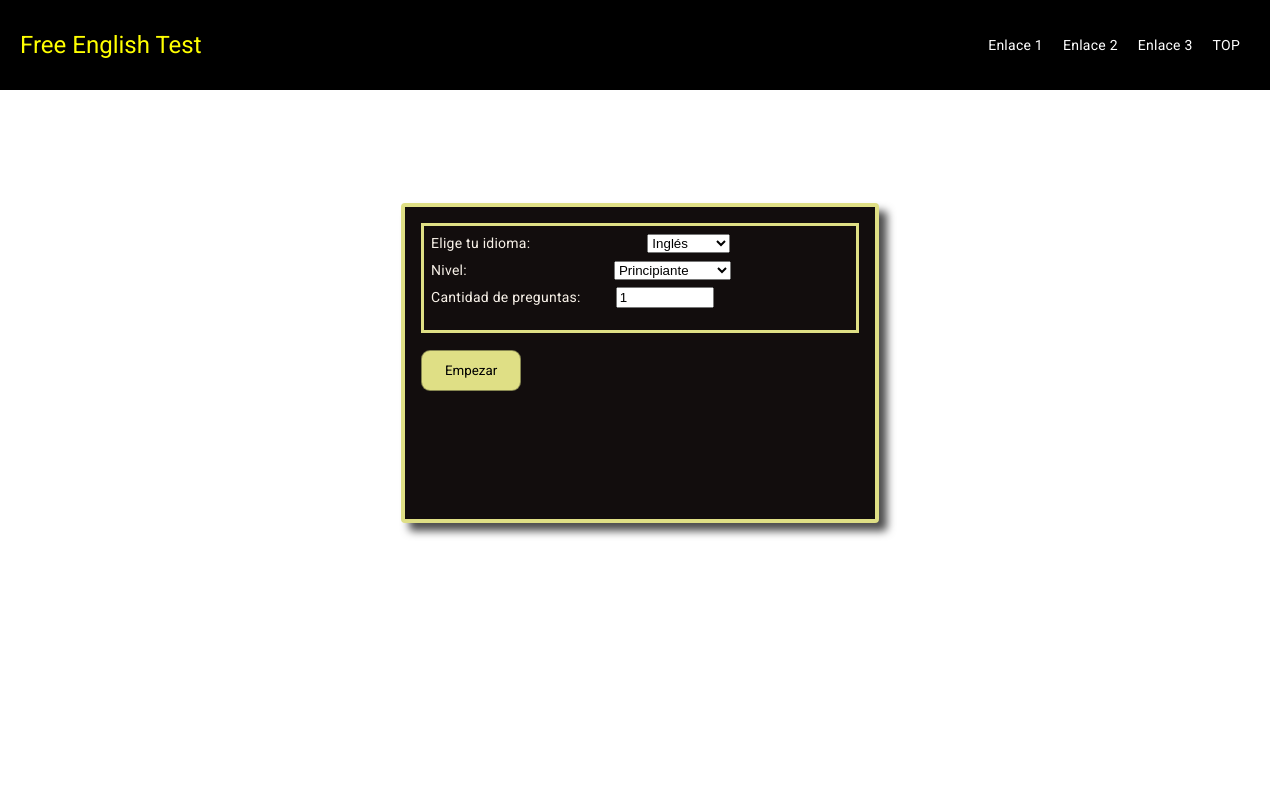
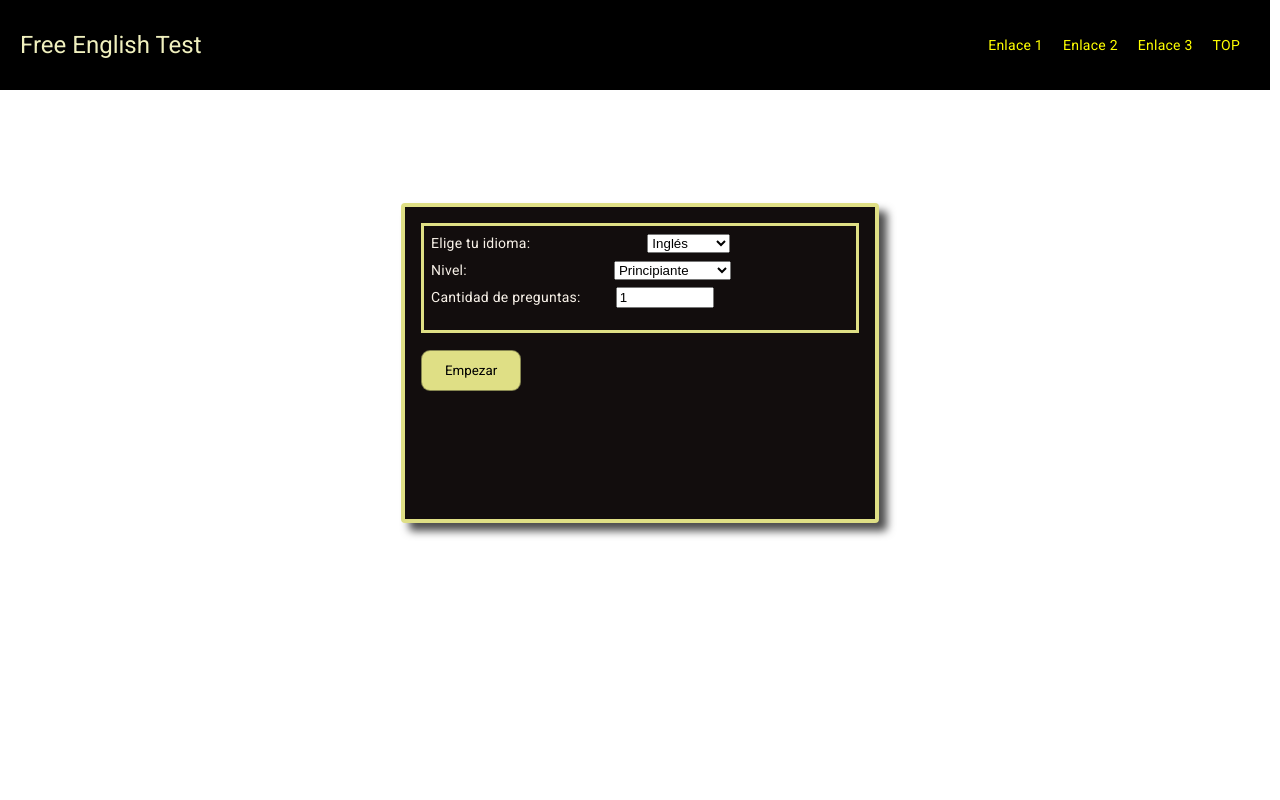
Before and after one commit to sebasxx85/englishProyect, an Angular app: page /home in a window 1280 px wide. In both pictures the pointer is over the element "Free English Test". Shown: the top 800 px of the page. Built offline with nearby package versions, Linux system fonts and the light colour scheme.

Commit message:
act boton

```diff
--- a/src/app/Shared/components/header/header.component.scss
+++ b/src/app/Shared/components/header/header.component.scss
@@ -20,12 +20,21 @@ h1 {
   size: 12px;
 }
 
+h1:hover {
+  color: rgb(240, 240, 190);
+  cursor: pointer;
+}
+
 nav {
   text-align: center;
 }
 
 nav a {
-  color: #fff;
+  color: #ff0;
   text-decoration: none;
   margin: 0 10px;
 }
+
+nav a:hover {
+  color: rgb(240, 240, 190);
+}
--- a/src/app/components/home/home.component.scss
+++ b/src/app/components/home/home.component.scss
@@ -24,7 +24,7 @@ select {
     display: flex;
     justify-content: center;
     align-items: center; /* Centra verticalmente si el contenedor tiene una altura fija */
-    min-height: 87vh; /* Asegura que el contenedor ocupe al menos la altura completa de la ventana */
+    min-height: 87vh;
     min-width: 70vh;
   }
 
@@ -53,7 +53,8 @@ select {
   }
 
   .boton:hover {
-    background-color: rgb(240, 240, 190); /* Color más claro al pasar el cursor */
+    background-color: rgb(240, 240, 190);
+    cursor: pointer; /* Cambia el cursor a una mano */
   }
 
   //Labels
```
